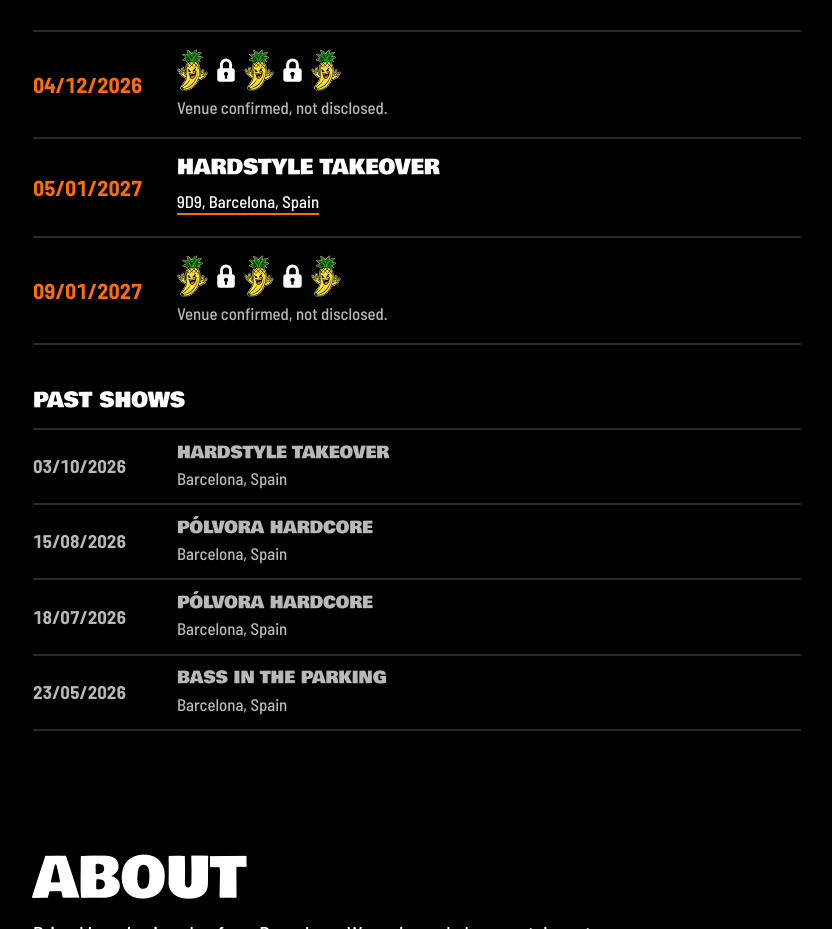
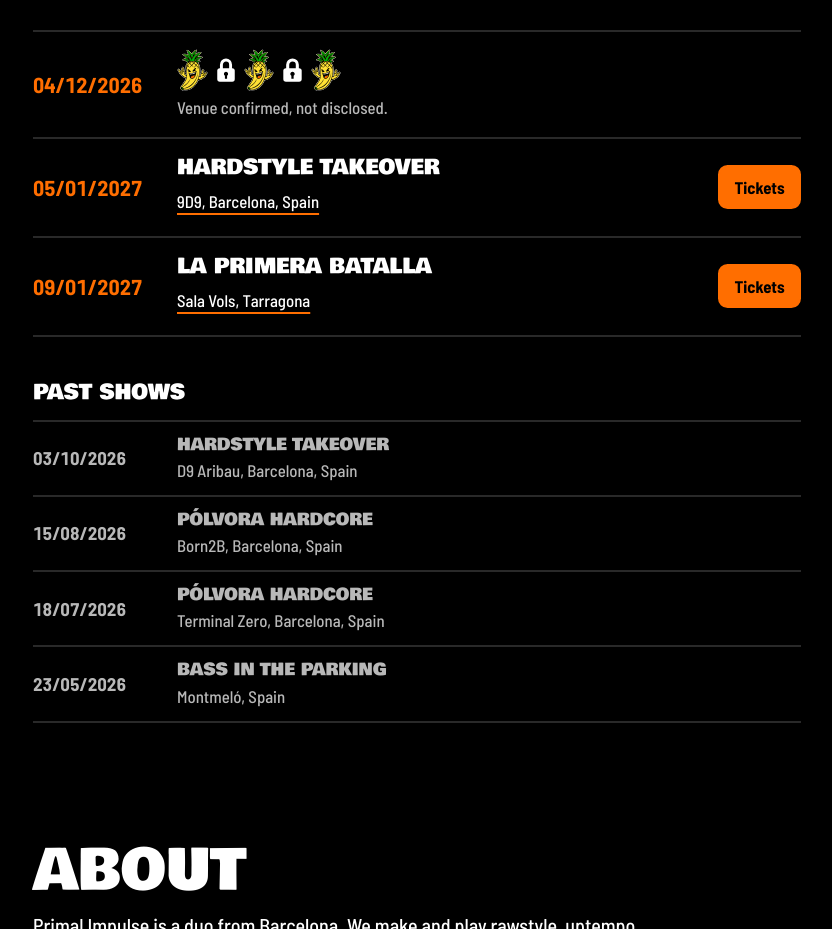
Before and after one commit to primalimpulse/primalimpulse.github.io, a plain HTML site: page index.html in a window 1280 px wide. Shown: the part 2600-3529 px from the top of the page, without its empty margins (7-839 px from the left). Drawn offline with Linux system fonts and the light colour scheme.

Commit message:
feat: add La Primera Batalla, ticket buttons and past show venues
Add the 09/01/2027 show at Sala Vols, Tarragona. Upcoming events with a
tickets URL show a Tickets button that goes away once the show is past.
A secret show can now display its venue. Past shows list their venues.

Co-Authored-By: Claude Fable 5.2 <noreply@anthropic.com>

```diff
--- a/404.html
+++ b/404.html
@@ -12,7 +12,7 @@
   <link rel="icon" href="assets/mascot.svg" type="image/svg+xml">
   <link rel="apple-touch-icon" href="assets/apple-touch-icon.png">
   <link rel="preload" href="assets/fonts/bowlby-one.woff2" as="font" type="font/woff2" crossorigin>
-  <link rel="stylesheet" href="css/style.css?v=14">
+  <link rel="stylesheet" href="css/style.css?v=18">
 </head>
 <body>
 
--- a/css/style.css
+++ b/css/style.css
@@ -426,7 +426,7 @@ img { display: block; max-width: 100%; }
 
 .event {
   display: grid;
-  grid-template-columns: 8rem 1fr;
+  grid-template-columns: 8rem 1fr auto;
   gap: 1rem;
   align-items: center;
   padding: 1.1rem 0;
@@ -460,6 +460,8 @@ img { display: block; max-width: 100%; }
 }
 .event__note a:hover { color: var(--yellow); }
 
+.event__tickets { justify-self: end; }
+
 .events__empty { max-width: 38rem; margin: clamp(1.75rem, 4vw, 2.75rem) 0 0; }
 
 .events__past-title {
@@ -479,6 +481,7 @@ img { display: block; max-width: 100%; }
 
 @media (max-width: 40rem) {
   .event { grid-template-columns: 6rem 1fr; }
+  .event__tickets { grid-column: 2; justify-self: start; margin-top: -0.35rem; }
   .event__date,
   .events--past .event__date { font-size: 1.1rem; }
 }
--- a/index.html
+++ b/index.html
@@ -20,7 +20,7 @@
   <link rel="icon" href="assets/mascot.svg" type="image/svg+xml">
   <link rel="apple-touch-icon" href="assets/apple-touch-icon.png">
   <link rel="preload" href="assets/fonts/bowlby-one.woff2" as="font" type="font/woff2" crossorigin>
-  <link rel="stylesheet" href="css/style.css?v=14">
+  <link rel="stylesheet" href="css/style.css?v=18">
 </head>
 <body>
 
@@ -171,8 +171,8 @@
     <p>© 2026 Primal Impulse. No fruit was harmed in the making of this website.</p>
   </footer>
 
-  <script src="js/data.js?v=14"></script>
-  <script src="js/main.js?v=14"></script>
+  <script src="js/data.js?v=18"></script>
+  <script src="js/main.js?v=18"></script>
   <script data-goatcounter="https://primal-impulse.goatcounter.com/count" async src="https://gc.zgo.at/count.js"></script>
 
 </body>
--- a/js/data.js
+++ b/js/data.js
@@ -18,8 +18,12 @@
    Events
      date       "YYYY-MM-DD"
      name        event name, or null for a show that cannot be announced yet
+                 (a null name can still have a venue and map; without a venue
+                 the row says the venue is not disclosed)
      venue       optional: venue name and city, shown under the event name
      map         optional: map link for the venue; turns the venue into a link
+     tickets     optional: link to buy tickets; shows a Tickets button until the
+                 show is over. Leave it out when there is no link yet
    Past events move to "Past shows" on their own the day after. */
 
 window.PI = {
@@ -78,17 +82,24 @@ window.PI = {
   },
 
   events: [
-    { date: "2026-05-23", name: "Bass in the Parking", venue: "Barcelona, Spain" },
-    { date: "2026-07-18", name: "Pólvora Hardcore", venue: "Barcelona, Spain" },
-    { date: "2026-08-15", name: "Pólvora Hardcore", venue: "Barcelona, Spain" },
-    { date: "2026-10-03", name: "Hardstyle Takeover", venue: "Barcelona, Spain" },
+    { date: "2026-05-23", name: "Bass in the Parking", venue: "Montmeló, Spain" },
+    { date: "2026-07-18", name: "Pólvora Hardcore", venue: "Terminal Zero, Barcelona, Spain" },
+    { date: "2026-08-15", name: "Pólvora Hardcore", venue: "Born2B, Barcelona, Spain" },
+    { date: "2026-10-03", name: "Hardstyle Takeover", venue: "D9 Aribau, Barcelona, Spain" },
     { date: "2026-12-04", name: null },
     {
       date: "2027-01-05",
       name: "Hardstyle Takeover",
       venue: "9D9, Barcelona, Spain",
       map: "https://maps.app.goo.gl/LgERadMEQQeJFj8o6",
+      tickets: "https://site.fourvenues.com/en/primal-impulse/events/hardstyle-takeover-05-01-2027-X121",
     },
-    { date: "2027-01-09", name: null },
+    {
+      date: "2027-01-09",
+      name: "La Primera Batalla",
+      venue: "Sala Vols, Tarragona",
+      map: "https://maps.app.goo.gl/1uh84EqtmUTWtEyz9",
+      tickets: "https://site.fourvenues.com/es/la-primera-2/events/la-primera-09-01-2027-CLE4",
+    },
   ],
 };
--- a/js/main.js
+++ b/js/main.js
@@ -145,7 +145,7 @@
     return parts.year + "-" + parts.month + "-" + parts.day;
   }
 
-  function eventRow(event) {
+  function eventRow(event, isUpcoming) {
     var bits = event.date.split("-");
     var li = el("li", "event");
 
@@ -158,20 +158,6 @@
     var info = el("div", "event__info");
     if (event.name) {
       info.appendChild(el("p", "event__name", event.name));
-      if (event.venue) {
-        var venue = el("p", "event__note");
-        if (event.map) {
-          var map = el("a", null, event.venue);
-          map.href = event.map;
-          map.target = "_blank";
-          map.rel = "noopener";
-          map.setAttribute("aria-label", event.venue + ", open in maps");
-          venue.appendChild(map);
-        } else {
-          venue.textContent = event.venue;
-        }
-        info.appendChild(venue);
-      }
     } else {
       /* Secret show: mascots and padlocks, alternating, stand in front of the name */
       var name = el("p", "event__name event__name--secret");
@@ -187,9 +173,35 @@
         name.appendChild(guard);
       }
       info.appendChild(name);
+    }
+    /* A secret show can still disclose its venue; without one it gets the stock note */
+    if (event.venue) {
+      var venue = el("p", "event__note");
+      if (event.map) {
+        var map = el("a", null, event.venue);
+        map.href = event.map;
+        map.target = "_blank";
+        map.rel = "noopener";
+        map.setAttribute("aria-label", event.venue + ", open in maps");
+        venue.appendChild(map);
+      } else {
+        venue.textContent = event.venue;
+      }
+      info.appendChild(venue);
+    } else if (!event.name) {
       info.appendChild(el("p", "event__note", "Venue confirmed, not disclosed."));
     }
     li.appendChild(info);
+
+    /* Tickets: upcoming shows only, and only when the band has supplied a link */
+    if (isUpcoming && event.tickets) {
+      var tickets = linkButton("Tickets", event.tickets,
+        "Tickets for " + (event.name || "the secret show") + " on " + time.textContent,
+        "btn--primary event__tickets");
+      tickets.target = "_blank";
+      tickets.rel = "noopener";
+      li.appendChild(tickets);
+    }
     return li;
   }
 
@@ -205,8 +217,8 @@
     var upcoming = data.events.filter(function (e) { return e.date >= today; }).sort(byDate);
     var past = data.events.filter(function (e) { return e.date < today; }).sort(byDate).reverse();
 
-    upcoming.forEach(function (e) { upcomingList.appendChild(eventRow(e)); });
-    past.forEach(function (e) { pastList.appendChild(eventRow(e)); });
+    upcoming.forEach(function (e) { upcomingList.appendChild(eventRow(e, true)); });
+    past.forEach(function (e) { pastList.appendChild(eventRow(e, false)); });
 
     upcomingList.hidden = upcoming.length === 0;
     document.getElementById("events-empty").hidden = upcoming.length > 0;
```
Also changed, not shown: press.html (+1 -1 lines), 1 other file.
